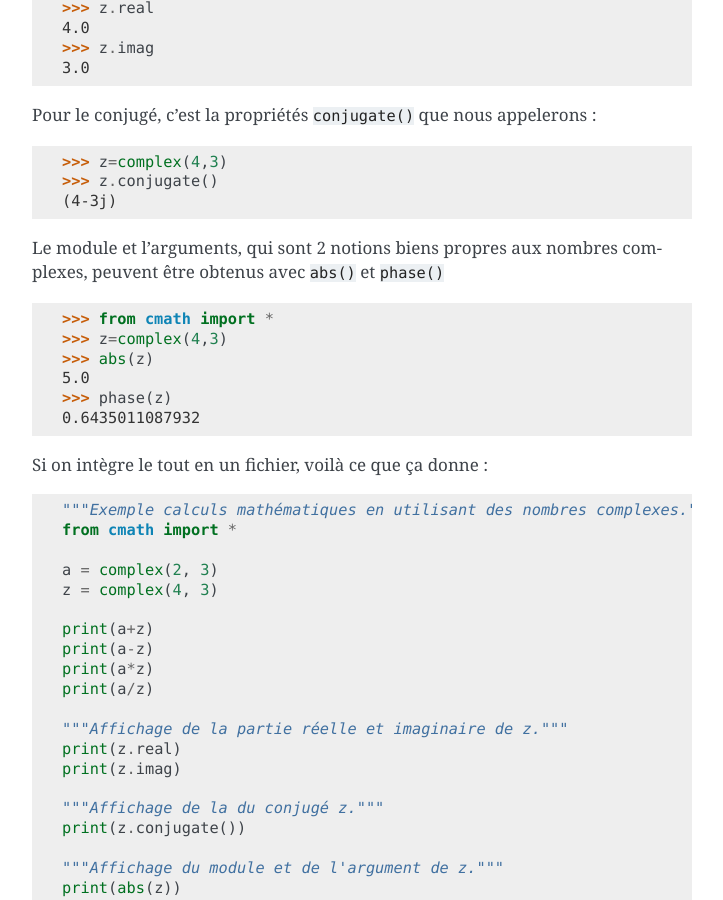
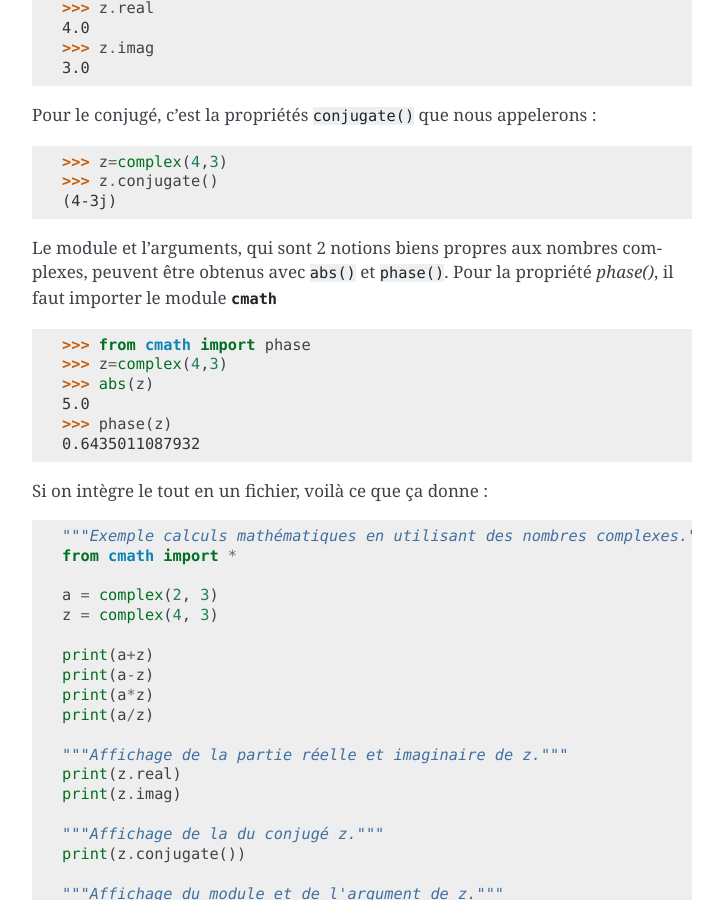
Before and after one commit to HE-Arc/livre-python, a Sphinx documentation site: the page built from source/math/index.rst, in a window 1280 px wide and 900 px high, scrolled down 6320 px. Shown: the whole window, without its empty margins (388-1111 px from the left). Built offline with Sphinx 7.4.7, drawn with Linux system fonts in a browser that asks for light colours.

Commit message:
Update index.rst

```diff
--- a/source/math/index.rst
+++ b/source/math/index.rst
@@ -319,13 +319,12 @@ Pour le conjugé, c'est la propriétés ``conjugate()`` que nous appelerons :
 	(4-3j)
 
 Le module et l'arguments, qui sont 2 notions biens propres aux nombres complexes, peuvent être
-obtenus avec ``abs()`` et ``phase()``
-
-.. warning::foo bar pour la propriété *phase()*, il faut importer le module :py:mod:`cmath`
+obtenus avec ``abs()`` et ``phase()``.
+Pour la propriété *phase()*, il faut importer le module :py:mod:`cmath`
 
 .. code-block:: pycon
 
-	>>> from cmath import *
+	>>> from cmath import phase
 	>>> z=complex(4,3)
 	>>> abs(z)
 	5.0
```
